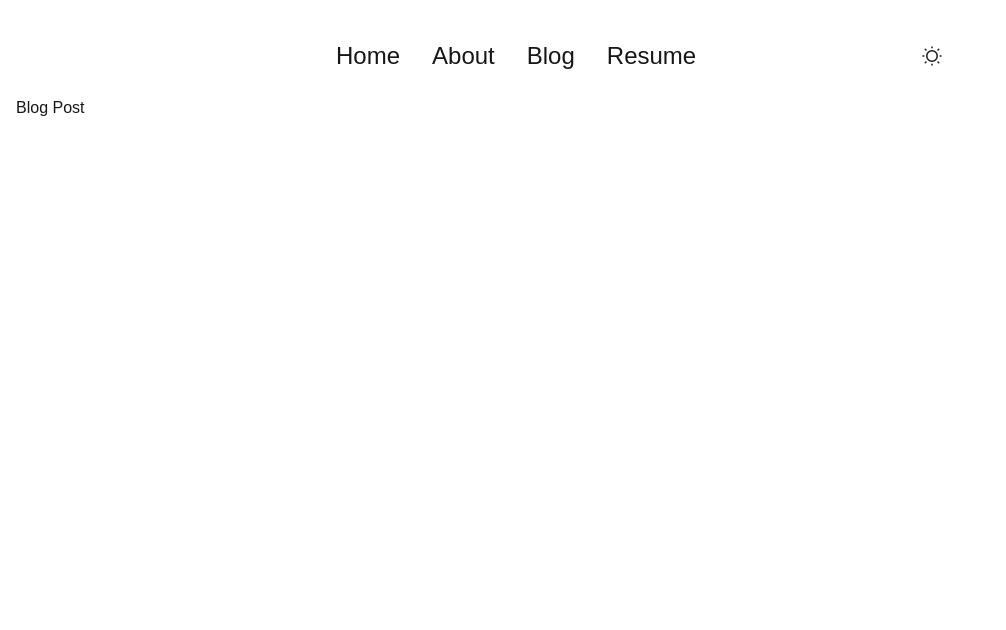
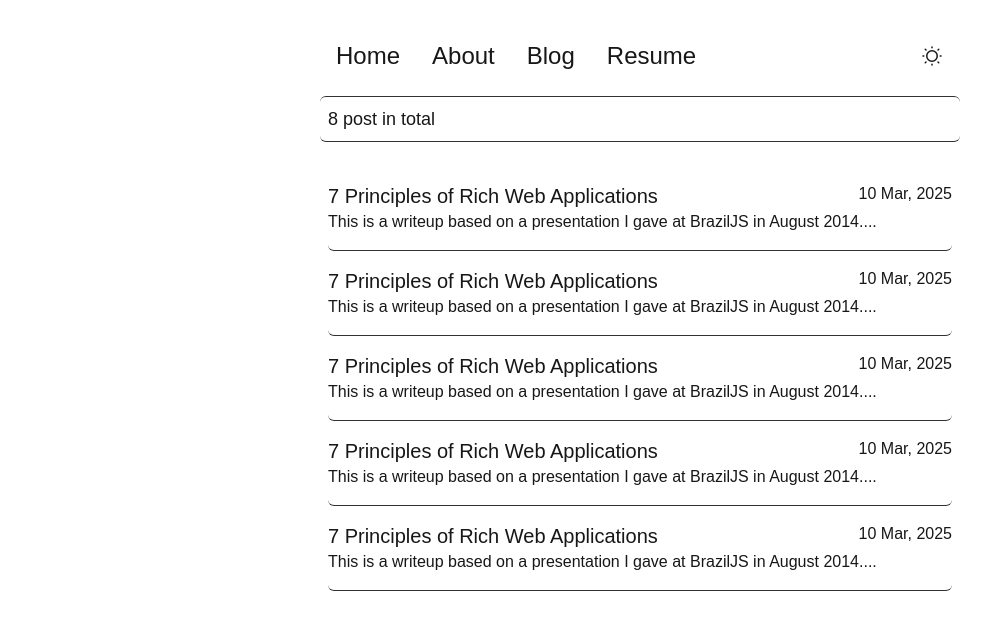
Before and after one commit to anuprajvarma/portfolio, a Next.js app: page /blog in a window 1280 px wide. Shown: the top 630 px of the page, without its empty margins (0-1006 px from the left). Built offline with nearby package versions, Linux system fonts and the light colour scheme.

Commit message:
made frontpage of blog page

```diff
--- a/app/blog/page.tsx
+++ b/app/blog/page.tsx
@@ -1,3 +1,75 @@
 export default function BlogPost() {
-  return <h1>Blog Post</h1>;
+  return (
+    <div className="w-full">
+      <div className="w-[40rem] m-auto flex flex-col gap-4">
+        <div className="border-y border-grey-light p-2 rounded-md">
+          <p className="text-lg">8 post in total</p>
+        </div>
+        <div className="flex flex-col cursor-pointer p-2">
+          <div className="py-4 border-b border-grey-light hover:bg-grey rounded-md">
+            <div className="flex justify-between">
+              <h2 className="text-xl font-medium">
+                7 Principles of Rich Web Applications
+              </h2>
+              <p>10 Mar, 2025</p>
+            </div>
+            <p className="font-medium">
+              This is a writeup based on a presentation I gave at BrazilJS in
+              August 2014....
+            </p>
+          </div>
+          <div className="py-4 border-b border-grey-light hover:bg-grey rounded-md">
+            <div className="flex justify-between">
+              <h2 className="text-xl font-medium">
+                7 Principles of Rich Web Applications
+              </h2>
+              <p>10 Mar, 2025</p>
+            </div>
+            <p className="font-medium">
+              This is a writeup based on a presentation I gave at BrazilJS in
+              August 2014....
+            </p>
+          </div>
+          <div className="py-4 border-b border-grey-light hover:bg-grey rounded-md">
+            <div className="flex justify-between">
+              <h2 className="text-xl font-medium">
+                7 Principles of Rich Web Applications
+              </h2>
+              <p>10 Mar, 2025</p>
+            </div>
+            <p className="font-medium">
+              This is a writeup based on a presentation I gave at BrazilJS in
+              August 2014....
+            </p>
+          </div>
+          <div className="py-4 border-b border-grey-light hover:bg-grey rounded-md">
+            <div className="flex justify-between">
+              <h2 className="text-xl font-medium">
+                7 Principles of Rich Web Applications
+              </h2>
+              <p>10 Mar, 2025</p>
+            </div>
+            <p className="font-medium">
+              This is a writeup based on a presentation I gave at BrazilJS in
+              August 2014....
+            </p>
+          </div>
+          <div className="relative w-full flex justify-center">
+            <div className="py-4 border-b w-full border-grey-light rounded-md hover:bg-grey ">
+              <div className="flex justify-between">
+                <h2 className="text-xl font-medium">
+                  7 Principles of Rich Web Applications
+                </h2>
+                <p>10 Mar, 2025</p>
+              </div>
+              <p className="font-medium">
+                This is a writeup based on a presentation I gave at BrazilJS in
+                August 2014....
+              </p>
+            </div>
+          </div>
+        </div>
+      </div>
+    </div>
+  );
 }
--- a/app/globals.css
+++ b/app/globals.css
@@ -2,6 +2,7 @@
 
 @theme {
   --color-grey: #111111;
+  --color-grey-light: #313131;
 }
 
 :root {
--- a/components/Home.tsx
+++ b/components/Home.tsx
@@ -53,7 +53,7 @@ const Home = () => {
       <div>
         <h1 className="text-3xl font-bold">Featured Projects</h1>
         <div className="flex flex-col cursor-pointer">
-          <div className="py-4 border-b border-grey hover:bg-grey rounded-md">
+          <div className="py-4 border-b border-grey-light hover:bg-grey rounded-md">
             <div className="flex justify-between">
               <h2 className="text-xl font-medium">
                 7 Principles of Rich Web Applications
@@ -65,7 +65,7 @@ const Home = () => {
               August 2014....
             </p>
           </div>
-          <div className="py-4 border-b border-grey hover:bg-grey rounded-md">
+          <div className="py-4 border-b border-grey-light hover:bg-grey rounded-md">
             <div className="flex justify-between">
               <h2 className="text-xl font-medium">
                 7 Principles of Rich Web Applications
@@ -77,7 +77,7 @@ const Home = () => {
               August 2014....
             </p>
           </div>
-          <div className="py-4 border-b border-grey hover:bg-grey rounded-md">
+          <div className="py-4 border-b border-grey-light hover:bg-grey rounded-md">
             <div className="flex justify-between">
               <h2 className="text-xl font-medium">
                 7 Principles of Rich Web Applications
@@ -89,7 +89,7 @@ const Home = () => {
               August 2014....
             </p>
           </div>
-          <div className="py-4 border-b border-grey hover:bg-grey rounded-md">
+          <div className="py-4 border-b border-grey-light hover:bg-grey rounded-md">
             <div className="flex justify-between">
               <h2 className="text-xl font-medium">
                 7 Principles of Rich Web Applications
@@ -102,7 +102,7 @@ const Home = () => {
             </p>
           </div>
           <div className="relative w-full flex justify-center">
-            <div className="py-4 border-b w-full border-grey rounded-md hover:bg-grey ">
+            <div className="py-4 border-b w-full border-grey-light rounded-md hover:bg-grey ">
               <div className="flex justify-between">
                 <h2 className="text-xl font-medium">
                   7 Principles of Rich Web Applications
```
